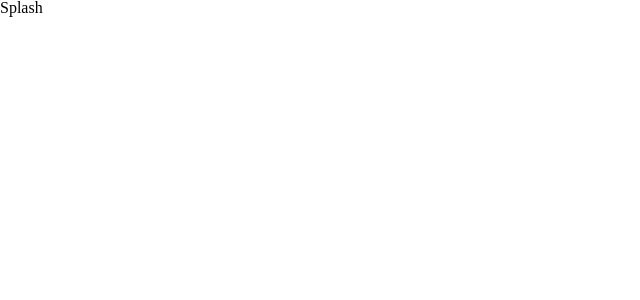
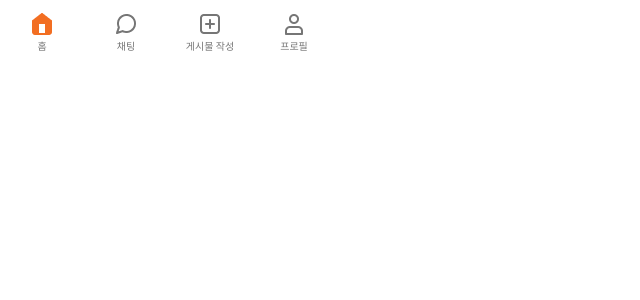
Before and after one commit to nailedReact/bokgungom-market, a React (Create React App) app in the folder my-app/: page / in a window 1280 px wide. Shown: the top 300 px of the page, without its empty margins (0-640 px from the left). Built offline with nearby package versions, Linux system fonts and the light colour scheme.

Commit message:
Feat: 공통 컴포넌트 추가 - 하단 탭 바 #20

```diff
--- a/my-app/src/app.style.js
+++ b/my-app/src/app.style.js
@@ -3,6 +3,11 @@ import reset from "styled-reset";
 
 export const GlobalStyle = createGlobalStyle`
     ${reset}
+
+    /* reset에 border-box가 없는거 같아서 이렇게 추가했는데, 추가해도 괜찮을까요? */
+    * {
+        box-sizing: border-box;
+    }
 
     .ir {
         position: absolute;
--- /dev/null
+++ b/my-app/src/components/shared/NavBar/NavBar.jsx
@@ -0,0 +1,64 @@
+import React from "react";
+import { useLocation } from "react-router";
+import NavBarItem from "./NavBarItem";
+import { NavBarCont } from "./navBar.style";
+import iconHome from "../../../assets/icon/icon-home.png";
+import iconHomeFill from "../../../assets/icon/icon-home-fill.png";
+import iconMessageCircle from "../../../assets/icon/icon-message-circle.png";
+import iconMessageCircleFill from "../../../assets/icon/icon-message-circle-fill.png";
+import iconEdit from "../../../assets/icon/icon-edit.png";
+import iconUser from "../../../assets/icon/icon-user.png";
+import iconUserFill from "../../../assets/icon/icon-user-fill.png";
+
+// 홈과 프로필의 링크 주소를 잘 모르겠어서 일단 만들어 놓은 페이지에 연결시켰습니다. 링크 연결 정확하지 않습니다!
+export default function NavBar() {
+    // basic은 기본 아이콘, filled는 색깔이 칠해진 아이콘 입니다.
+    const homeIcons = { basic: iconHome, filled: iconHomeFill };
+    const chatIcons = {
+        basic: iconMessageCircle,
+        filled: iconMessageCircleFill,
+    };
+    const uploadIcon = { basic: iconEdit };
+    const userIcons = { basic: iconUser, filled: iconUserFill };
+
+    // currentPath는 현재 브라우저 페이지를 나타냅니다.
+    const location = useLocation();
+    const currentPath = location.pathname;
+
+    return (
+        <NavBarCont>
+            <li>
+                <NavBarItem
+                    linkSrc={"/"}
+                    currentPath={currentPath}
+                    iconSrc={homeIcons}
+                    navTxt={"홈"}
+                />
+            </li>
+            <li>
+                <NavBarItem
+                    linkSrc={"/chat"}
+                    currentPath={currentPath}
+                    iconSrc={chatIcons}
+                    navTxt={"채팅"}
+                />
+            </li>
+            <li>
+                <NavBarItem
+                    linkSrc={"/post/upload"}
+                    currentPath={currentPath}
+                    iconSrc={uploadIcon}
+                    navTxt={"게시물 작성"}
+                />
+            </li>
+            <li>
+                <NavBarItem
+                    linkSrc={"/account/profile"}
+                    currentPath={currentPath}
+                    iconSrc={userIcons}
+                    navTxt={"프로필"}
+                />
+            </li>
+        </NavBarCont>
+    );
+}
--- /dev/null
+++ b/my-app/src/components/shared/NavBar/NavBarItem.jsx
@@ -0,0 +1,24 @@
+import React, { useLayoutEffect, useState, useRef } from "react";
+import { useEffect } from "react";
+import { StyledLink } from "./navBarItem.style";
+
+export default function NavBarItem({ linkSrc, iconSrc, navTxt, currentPath }) {
+    const [isActivated, setIsActivated] = useState(false);
+
+    useEffect(() => {
+        console.log(currentPath === linkSrc);
+        if (currentPath === linkSrc) {
+            setIsActivated(true);
+        }
+    }, []);
+
+    return (
+        <StyledLink
+            to={linkSrc}
+            icon={iconSrc}
+            className={isActivated ? "activated" : ""}
+        >
+            {navTxt}
+        </StyledLink>
+    );
+}
--- /dev/null
+++ b/my-app/src/components/shared/NavBar/navBar.style.js
@@ -0,0 +1,5 @@
+import styled from "styled-components";
+
+export const NavBarCont = styled.ul`
+    display: flex;
+`;
--- /dev/null
+++ b/my-app/src/components/shared/NavBar/navBarItem.style.js
@@ -0,0 +1,40 @@
+import styled from "styled-components";
+import { Link } from "react-router-dom";
+
+export const StyledLink = styled(Link)`
+    display: block;
+    position: relative;
+    width: 84px;
+    height: 60px;
+    padding-top: 40px;
+    font-size: 10px;
+    line-height: 14px;
+    text-decoration: none;
+    text-align: center;
+    color: #767676;
+    &::before {
+        content: "";
+        position: absolute;
+        top: 12px;
+        left: 50%;
+        transform: translateX(-50%);
+        width: 24px;
+        height: 24px;
+        background: ${(props) => `url(${props.icon.basic}) no-repeat`};
+        background-size: contain;
+    }
+
+    &.activated::before {
+        content: "";
+        position: absolute;
+        top: 12px;
+        left: 50%;
+        transform: translateX(-50%);
+        width: 24px;
+        height: 24px;
+        background: ${(props) => {
+            return `url(${props.icon.filled}) no-repeat`;
+        }};
+        background-size: contain;
+    }
+`;
--- a/my-app/src/pages/chat/ChatList.jsx
+++ b/my-app/src/pages/chat/ChatList.jsx
@@ -1,5 +1,3 @@
 export default function ChatList() {
-    return (
-        <div>ChatList</div>
-    )
+    return <div>ChatList</div>;
 }
--- a/my-app/src/pages/splash/Splash.jsx
+++ b/my-app/src/pages/splash/Splash.jsx
@@ -1,5 +1,10 @@
+import NavBar from "../../components/shared/NavBar/NavBar";
+
 export default function Splash() {
     return (
-        <div>Splash</div>
-    )
+        // <div>Splash</div>
+        <>
+            <NavBar />
+        </>
+    );
 }
```
Also changed, not shown: my-app/src/pages/account/EditProfileSignUp.jsx (+15 -12 lines), my-app/src/pages/feed/UploadPost.jsx (+3 -4 lines).
